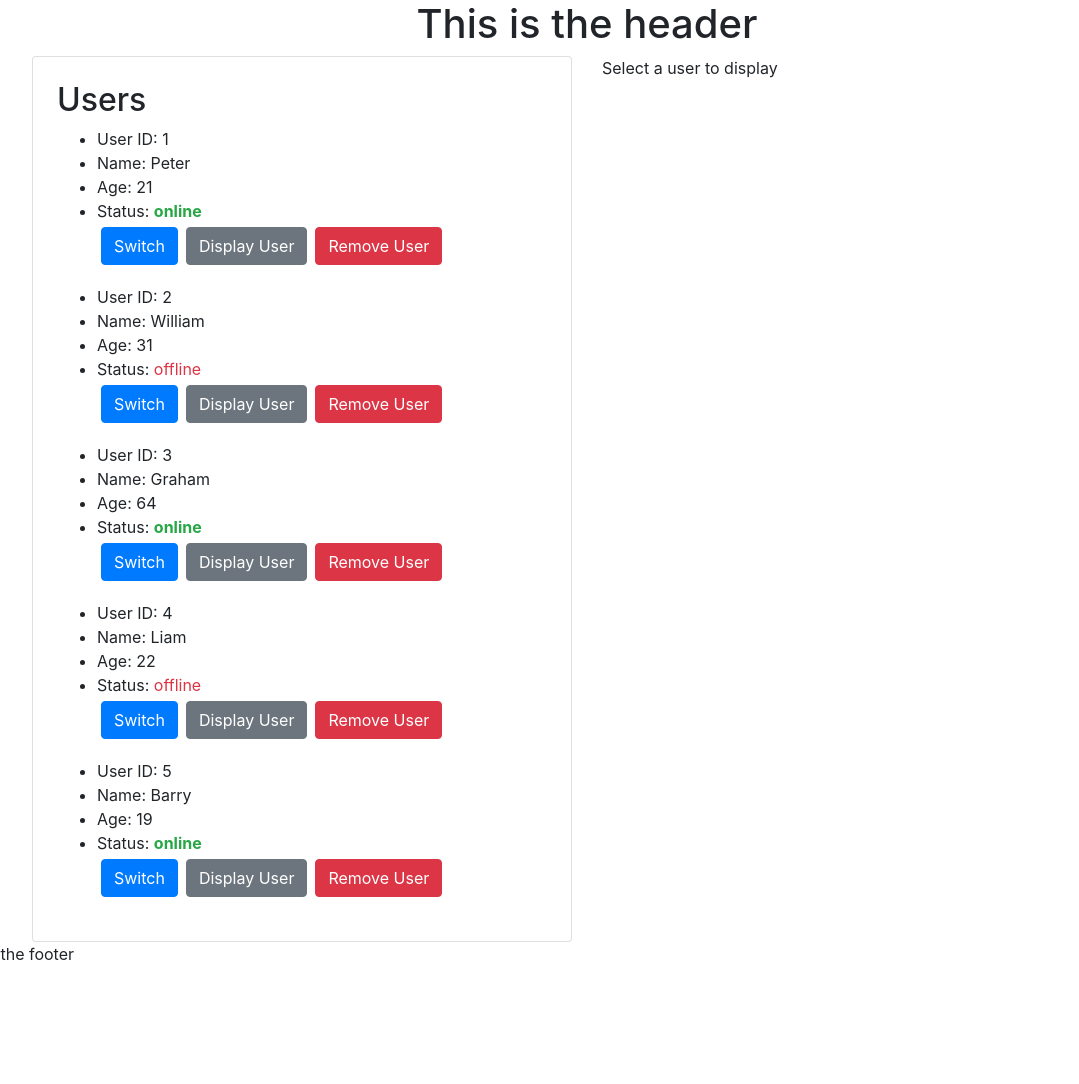
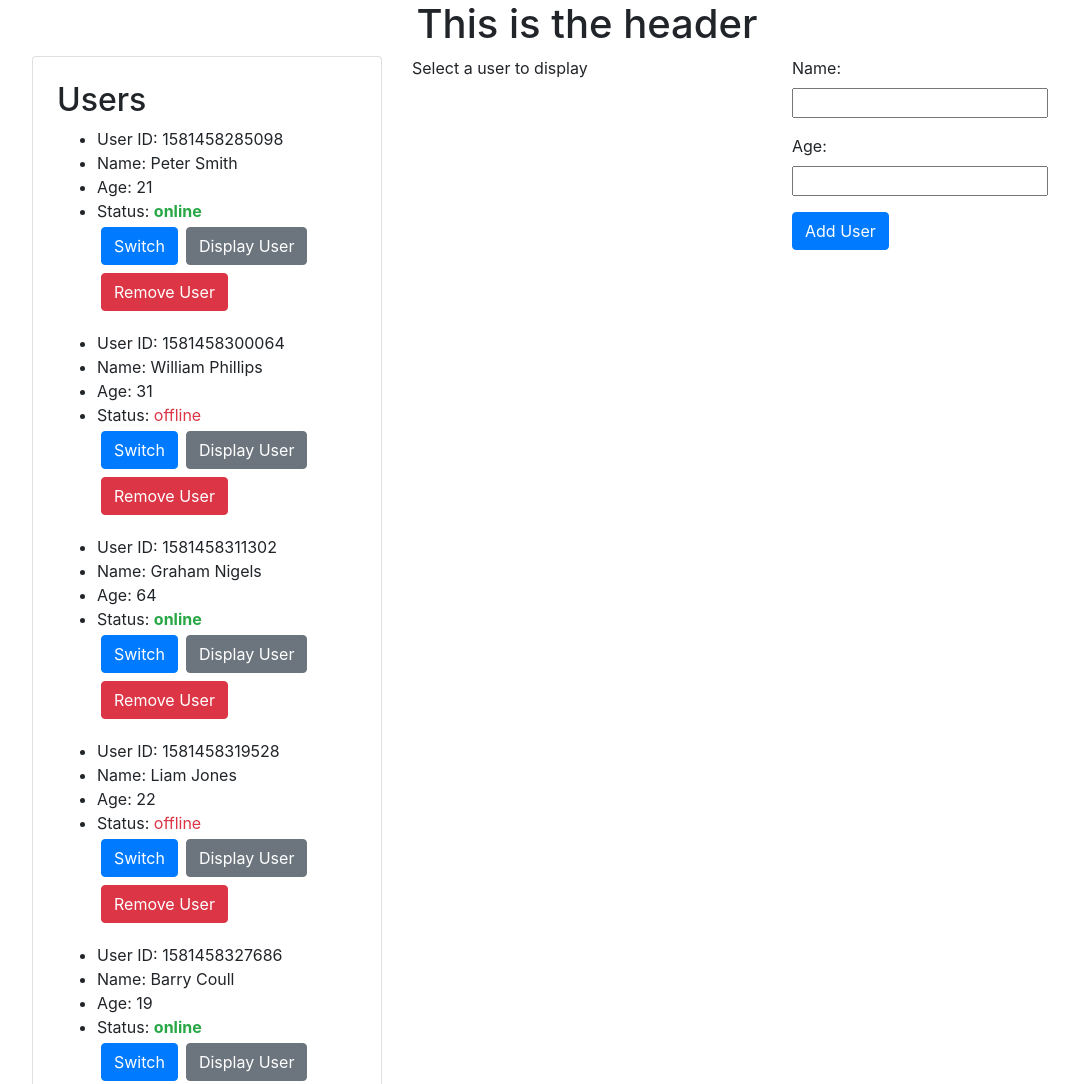
Before and after one commit to HarryTate/react-playground, a React app: page / in a window 1280 px wide. Shown: the top 1084 px of the page, without its empty margins (53-1132 px from the left). Before the commit the page ends 982 px from the top, so only its background shows below. Built offline with nearby package versions, Linux system fonts and the light colour scheme.

Commit message:
Add adding user functionality

```diff
--- a/src/App.css
+++ b/src/App.css
@@ -1,38 +1,3 @@
-.App {
-  text-align: center;
+input {
+  display: block;
 }
-
-.App-logo {
-  height: 40vmin;
-  pointer-events: none;
-}
-
-@media (prefers-reduced-motion: no-preference) {
-  .App-logo {
-    animation: App-logo-spin infinite 20s linear;
-  }
-}
-
-.App-header {
-  background-color: #282c34;
-  min-height: 100vh;
-  display: flex;
-  flex-direction: column;
-  align-items: center;
-  justify-content: center;
-  font-size: calc(10px + 2vmin);
-  color: white;
-}
-
-.App-link {
-  color: #61dafb;
-}
-
-@keyframes App-logo-spin {
-  from {
-    transform: rotate(0deg);
-  }
-  to {
-    transform: rotate(360deg);
-  }
-}
--- /dev/null
+++ b/src/components/AddUser.js
@@ -0,0 +1,38 @@
+import React, { Component } from 'react'
+
+export default class addUser extends Component {
+
+  nameRef = React.createRef();
+  ageRef = React.createRef();
+
+
+  createUser = e  => {
+    e.preventDefault();
+    const user = {
+      uid: Date.now(),
+      name: this.nameRef.current.value,
+      age: this.ageRef.current.value,
+      status: false
+    }
+    this.props.handleSubmit(user);
+    e.currentTarget.reset();
+  }
+
+  render() {
+    return (
+      <div>
+        <form onSubmit={this.createUser}>
+          <div className="form-group">
+            <label htmlFor="Name">Name:</label>
+            <input type="text" ref={this.nameRef} name="name" className="formControl"/>
+          </div>
+          <div className="form-group">
+            <label htmlFor="Age">Age:</label>
+            <input type="text" ref={this.ageRef} name="age" className="formControl"/>
+          </div>
+          <button type="submit" className="btn btn-primary">Add User</button>
+        </form>
+      </div>
+    )
+  }
+}
--- a/src/components/App.js
+++ b/src/components/App.js
@@ -2,39 +2,40 @@ import React from 'react';
 import '../App.css';
 import Header from './Header';
 import Body from './Body';
-import Profile from './Profile'
+import Profile from './Profile';
+import AddUser from './AddUser';
 import Footer from './Footer';
 
 export default class App extends React.Component {
   state = {
     users: [
       {
-        uid: 1,
-        name: "Peter",
+        uid: 1581458285098,
+        name: "Peter Smith",
         age: 21,
         status: true
       },
       {
-        uid: 2,
-        name: "William",
+        uid: 1581458300064,
+        name: "William Phillips",
         age: 31,
         status: false
       },
       {
-        uid: 3,
-        name: "Graham",
+        uid: 1581458311302,
+        name: "Graham Nigels",
         age: 64,
         status: true
       },
       {
-        uid: 4,
-        name: "Liam",
+        uid: 1581458319528,
+        name: "Liam Jones",
         age: 22,
         status: false
       },
       {
-        uid: 5,
-        name: "Barry",
+        uid: 1581458327686,
+        name: "Barry Coull",
         age: 19,
         status: true
       }
@@ -49,11 +50,22 @@ export default class App extends React.Component {
   setUser = user => {
     this.setState({ currentUser: user });
   };
+  handleSubmit = user => {
+    const newUser = { ...this.state.users };
+    newUser[Date.now()] = user;
+    this.setState(prevState => ({
+       users: [...prevState.users, user]
+      }));
+
+    console.log(this.state.users);
+  }
   removeUser = (user, index) => {
     const users = [ ...this.state.users ];
+    const currentUser = { ...this.state.currentUser };
+
     this.setState({
       users: users.filter(user => user !== users[index]),
-      currentUser: users.filter(user => user === null)
+      currentUser: currentUser
     })
   }
 
@@ -74,6 +86,9 @@ export default class App extends React.Component {
               <div className="col">
                 <Profile currentUser={this.state.currentUser}/>
               </div>
+              <div className="col">
+                <AddUser handleSubmit={this.handleSubmit}/>
+              </div>
             </div>
           </div>
           <Footer footer="footer"/>
--- a/src/components/Footer.js
+++ b/src/components/Footer.js
@@ -2,7 +2,7 @@ import React from 'react'
 
 export default function Footer(props) {
   return (
-    <div>
+    <div className="text-center">
       <p>This is the {props.footer}</p>
     </div>
   )
```
